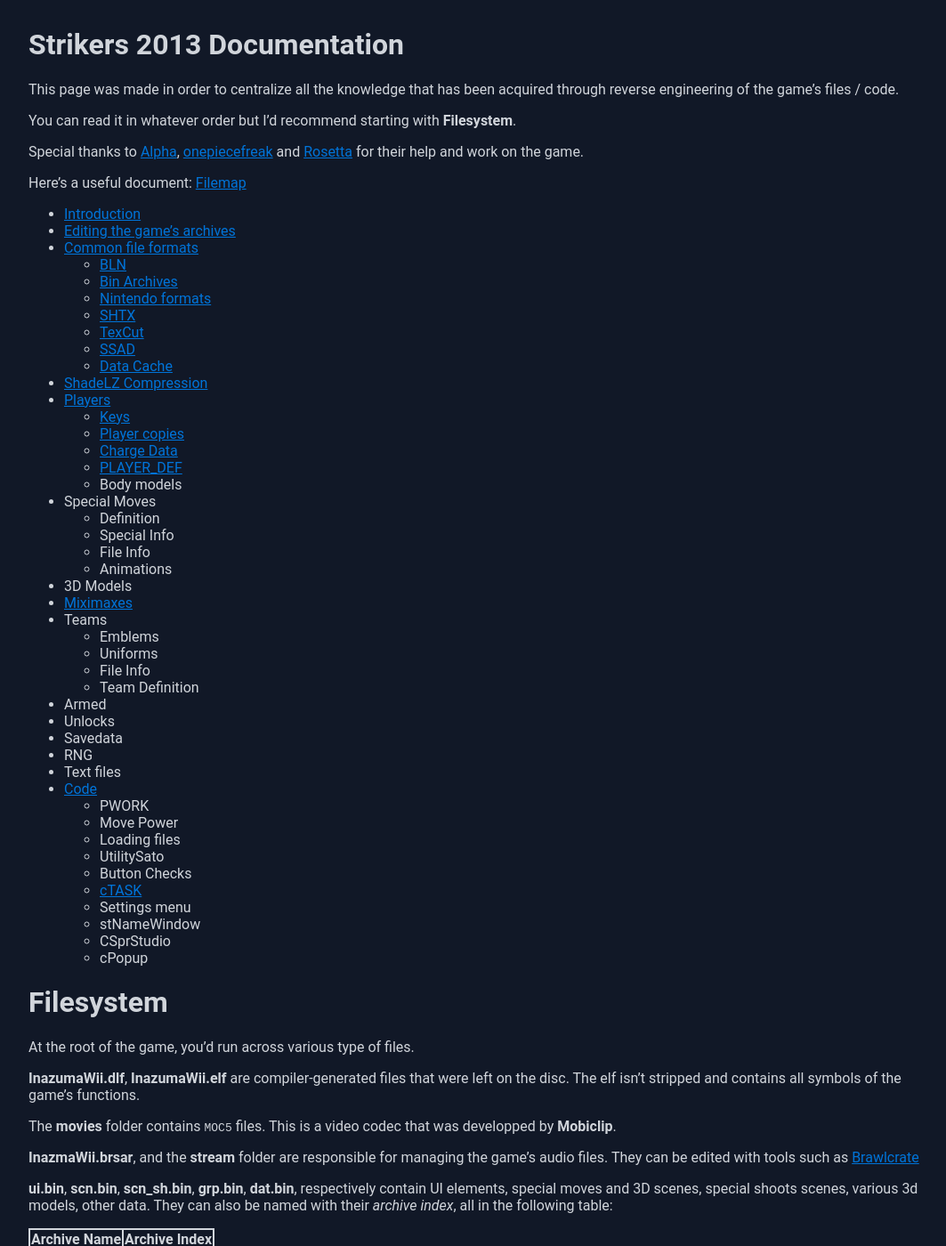
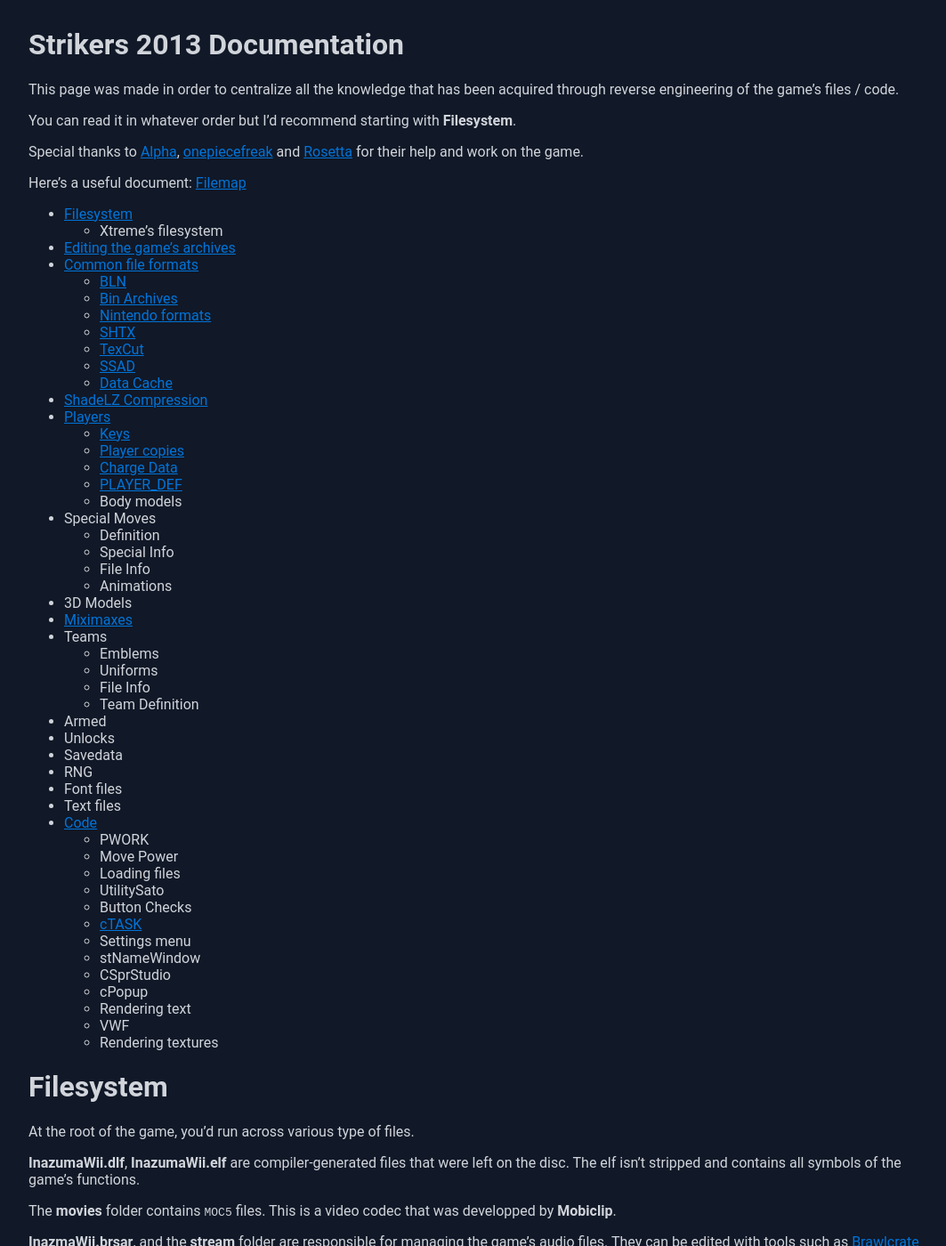
Before and after one commit to obluda3/obluda3.github.io, a Jekyll site: the page built from strikers/index.md, in a window 1280 px wide and 1400 px high. Shown: the whole window at 89% size, without its empty margins (96-1159 px from the left). Built offline with Jekyll 4.4.1, drawn with Linux system fonts in a browser that asks for light colours; our own code applies the rules of GitHub Pages for plain Markdown files.

Commit message:
add new things to write about yay

```diff
--- a/strikers/index.md
+++ b/strikers/index.md
@@ -12,7 +12,8 @@
 
 Here's a useful document: [Filemap](https://docs.google.com/spreadsheets/d/1Ze-WjHwCtC_ie8IV7JgQagF9QfnqWJfbxfC_Dy8u2eQ/)
 
-- [Introduction](#introduction)
+- [Filesystem](#filesystem)
+	- Xtreme's filesystem
 - [Editing the game's archives](#archive-editing)
 - [Common file formats](#common-file-formats)
 	- [BLN](#bln)
@@ -45,6 +46,7 @@
 - Unlocks
 - Savedata
 - RNG
+- Font files
 - Text files
 - [Code](#code)
 	- PWORK
@@ -57,6 +59,9 @@
 	- stNameWindow
 	- CSprStudio
 	- cPopup
+	- Rendering text
+	- VWF
+	- Rendering textures
 
 # Filesystem
 
```
